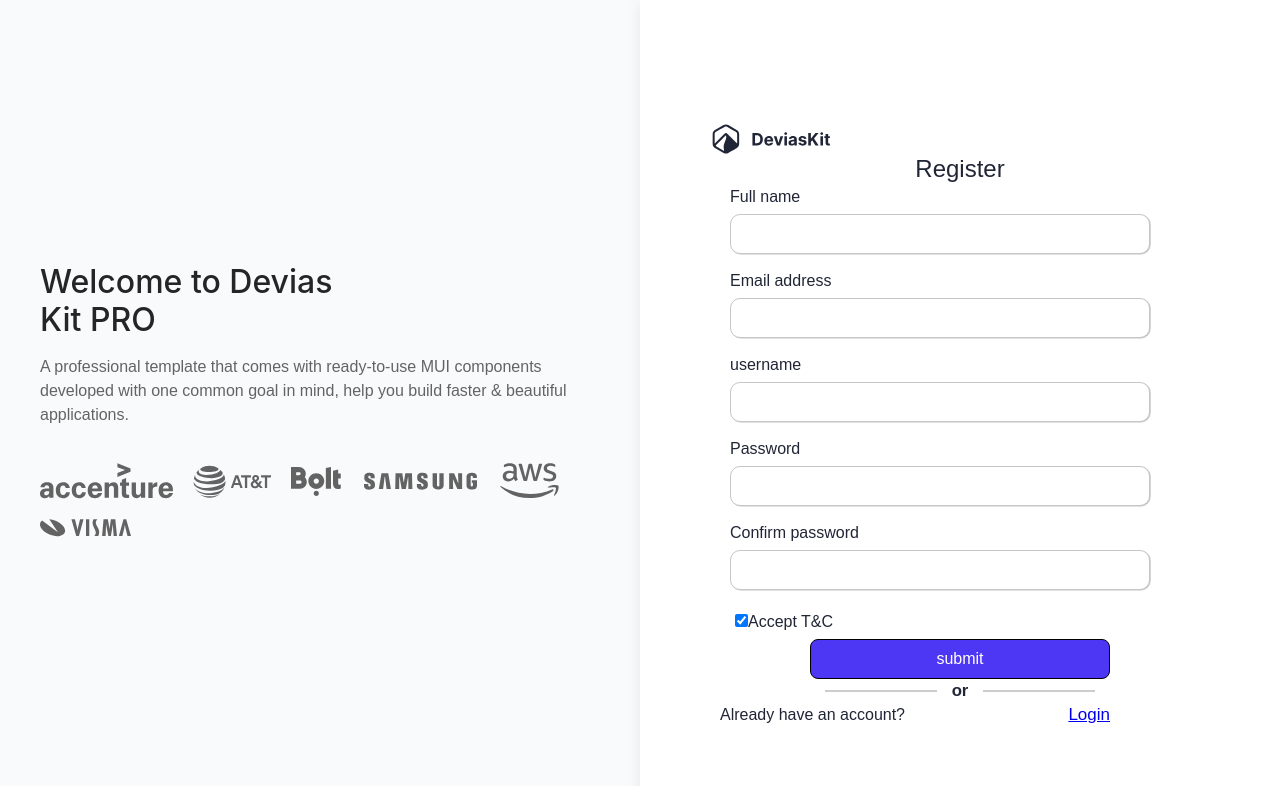
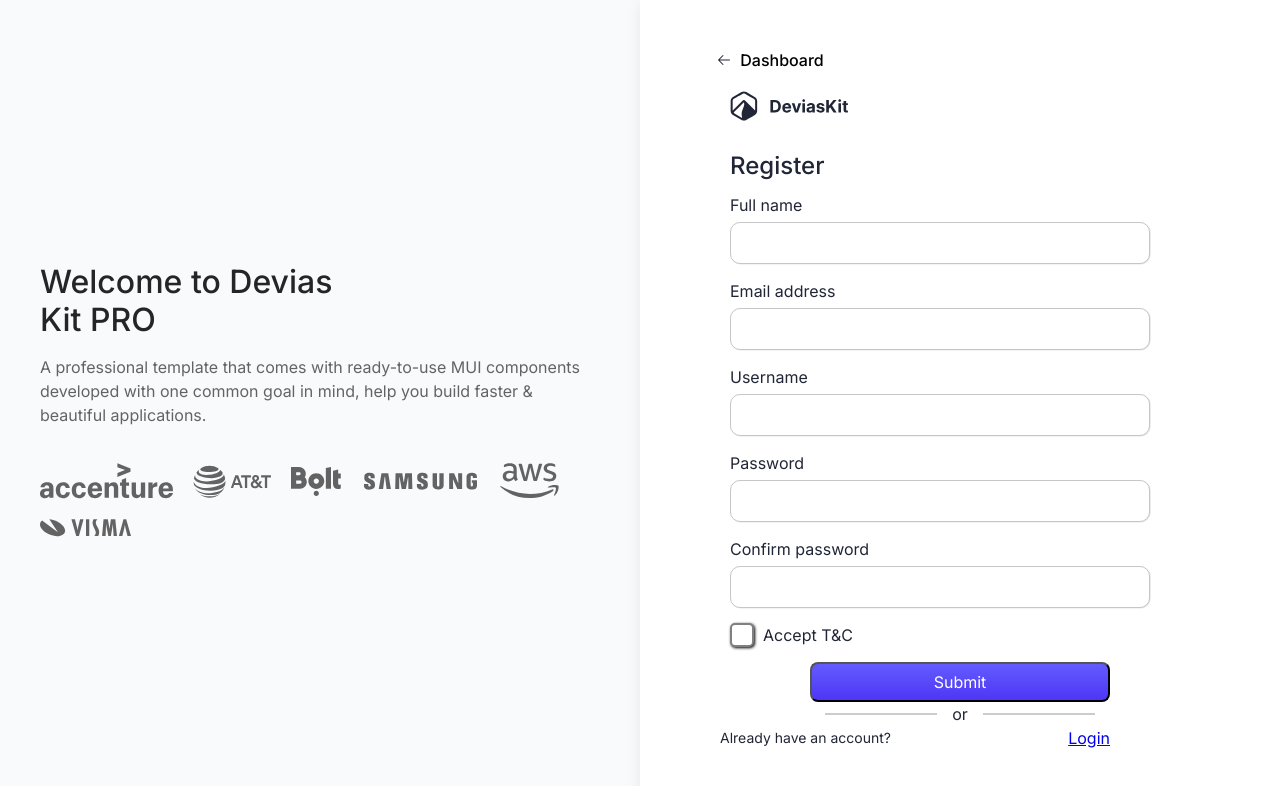
Before and after one commit to umavivekmodi/auth, a plain HTML site: page register.html in a window 1280 px wide. Drawn offline with Linux system fonts and the light colour scheme.

Commit message:
changes in register page
changes in register page

```diff
--- a/register.html
+++ b/register.html
@@ -5,6 +5,9 @@
     <meta name="viewport" content="width=device-width, initial-scale=1.0" />
     <title>User Registration</title>
     <link rel="stylesheet" href="style.css">
+    <link rel="preconnect" href="https://fonts.googleapis.com">
+<link rel="preconnect" href="https://fonts.gstatic.com" crossorigin>
+<link href="https://fonts.googleapis.com/css2?family=Inter:ital,opsz,wght@0,14..32,100..900;1,14..32,100..900&family=Lato:ital,wght@0,100;0,300;0,400;0,700;0,900;1,100;1,300;1,400;1,700;1,900&family=Montserrat:ital,wght@0,100..900;1,100..900&family=Roboto+Slab:wght@100..900&display=swap" rel="stylesheet">
   </head>
   <body>
     <div class="full_container">
@@ -19,7 +22,12 @@
       </div>
 
       <div class="outer_container">
+
         <div class="heading">
+          <div class="dash">
+            <svg xmlns="http://www.w3.org/2000/svg" width="1em" height="1em" fill="currentColor" viewBox="0 0 256 256" ><path d="M224,128a8,8,0,0,1-8,8H59.31l58.35,58.34a8,8,0,0,1-11.32,11.32l-72-72a8,8,0,0,1,0-11.32l72-72a8,8,0,0,1,11.32,11.32L59.31,120H216A8,8,0,0,1,224,128Z"></path></svg>
+            <a href="#">Dashboard</a>
+          </div>
             <div class="logo">
             <img src="./assits/logo--dark.svg"  alt="logo">
         </div>
@@ -27,36 +35,48 @@
           <h1>Register</h1>
           <form>
             <div class="inputs_container">
+              <div class="label">
               <label for="name">Full name</label><br />
               <input type="text" value="" id="name" /><br />
-
+              </div>
+              <div class="label">
               <label for="email">Email address</label><br />
               <input type="email" value="" id="email" /><br />
-
-              <label for="u_name">username</label><br />
+            </div>
+            <div class="label">
+              <label for="u_name">Username</label><br />
               <input type="text" value="" id="u_name" /><br />
-
+            </div>
+            <div class="label">
               <label for="password">Password</label><br />
               <input type="password" value="" id="password" /><br />
-
+            </div>
+            <div class="label">
               <label for="rePassword">Confirm password</label><br />
               <input type="password" value="" id="rePassword" /><br />
-              <div class="check">
-                <input type="checkbox" id="check" value="AcceptT&C" checked />Accept
-                T&C<br />
+            </div>
+              <div class="tnc">
+                <input type="checkbox" id="check" value="AcceptT&C" checked />
+                &nbsp;&nbsp;
+                <label for="check">Accept T&C</label>
 
               </div>
+
               <div class="button">
-                <button>submit</button>
+                <button>Submit</button>
               </div>
+
               <div class="line_text">
-              <h6>or</h6>
+              <p>or</p>
+              </div>
+
+            <div class="link_container">
+                <p>Already have an account?</p>
+                <a href="#">Login</a>
+
             </div>
-              <div class="link_container">
-                <h5>Already have an account?</h5>
-                <a href="#">Login</a>
-                </div>
               </div>
+
             </div>
         </div>
         </form>
--- a/style.css
+++ b/style.css
@@ -5,13 +5,14 @@
   padding: 0;
   margin: 0;
   box-sizing: border-box;
-  font-family: Arial, Helvetica, sans-serif;
+  font-family: "Inter", serif;
 }
 
 body {
   background-color: #dfdbdbd9;
   /* width: 100vw; */
   height: 100vh;
+  font-family: "Inter", serif;;
 }
 .full_container{
    display: flex;
@@ -104,21 +105,7 @@ body {
   } */
 
 
-  .logo img{
-    display: block;
-    color: rgba(85, 26, 139);
-    cursor: pointer;
-    font-family: Inter, -apple-system, BlinkMacSystemFont, "Segoe UI", Helvetica, Arial, sans-serif, "Apple Color Emoji", "Segoe UI Emoji";
-    font-size: 0px;
-    font-weight: 400;
-    position: relative;
-    margin-top: 50px;
-    height: 32px;
-    width: 122px;
-    line-height: 0;
-    margin-left: -250px;
 
-  }
 
   /* .full_container {
     display: flex;
@@ -172,37 +159,100 @@ body {
   .outer_container{
     box-shadow : 0px 3px 14px 0px rgba(0, 0, 0, 0.08);
   }
+
+  .dash{
+    display: inline-flex;
+    margin-left: -380px;
+    font-weight: 500;
+    gap: 8px;
+    color: #212636;
+    align-items: center;
+
+  }
+  .dash a{
+    color: black;
+    font-weight: 500;
+    text-decoration: none;
+  }
+
+  .dash:hover{
+    text-decoration: underline;
+  }
+
+  .logo img{
+    display: block;
+    color: rgba(85, 26, 139);
+    cursor: pointer;
+    font-family: "Inter", serif;
+    font-size: 0px;
+    font-weight: 400;
+    position: relative;
+    margin-top: 20px;
+    height: 32px;
+    width: 122px;
+    line-height: 0;
+    margin-left: -232px;
+    margin-bottom: 20px;
+
+  }
+
+  .tnc{
+    display: flex;
+    align-items: center;
+    margin-bottom: 15px;
+    margin-left: -80px;
+  }
   .outer_container h1{
   display: block;
   margin-bottom: 100px ;
- text-align: center;
+  /* text-align: center; */
   font-size: 24px;
   font-weight: 500;
   line-height: 28.8px;
-margin-top: px;
   text-size-adjust: 100%;
   /* background-color: green; */
+  margin-left: -90px;
+  padding: 10px;
   }
-  /* .left_container{
-    align-content: center;
-    margin-left: 10px;
+
+   label {
+    font-size: 16px;
+    font-weight: 0;
+
+
   }
-  .left_container h1{
-    color: black;
-    font-weight: normal;
-    font-size: 25px;
+
+
+
+
+   /* .inputs_container:focus-within{
+    color: #635bff;
+   } */
+
+  .label:focus-within label{
+    color: #635bff;
   }
-  .left_container > p{
-    color: #717171;
-    font-size: 15px;
-    padding: 5px;
-    line-height: 1.3;
-  } */
+  .label:focus-within input{
+    border-color: #635bff !important;
+    /* outline: none; */
+   /* color: red; */
+  }
+  .label label{
+    margin-left:-80px
+  }
 
   .inputs_container{
     margin-top: -130px;
+    /* display: inline-flex;
+    flex-direction: column;
+    vertical-align: top;
+    margin: 0;
+    padding: 0; */
+
+
   }
-  .inputs_container > input {
+  .inputs_container > .label > input {
+   font-family: "Inter", serif;  ;
    align-items: center;
    align-self: stretch;
    padding: 10px;
@@ -214,58 +264,92 @@ text-size-adjust: 100%;
    outline: none;
    font-size: 16px;
    margin-bottom: 15px;
-   box-shadow: 0.75px 0.50px 0px 0px rgb(199, 198, 198);
+   box-shadow: 0.75px 0.50px 0px 0px rgb(228, 231, 234);
+   /* background-color: blue; */
 
 
   }
 
-  input:focus-within{
-    border: 2px solid #635bff;
+
+
+  .check{
+    display: flex;
+    justify-content: flex-end;
+    align-items:center;
+    flex-direction: row-reverse;
+
 
 
   }
-  label {
-    margin-left: -80px;
-    font-size: 16px;
-    font-weight: 0;
+  .check label{
+    cursor: pointer;
+    /* background-color: pink; */
+
+    font-size: 0.875rem;
+  }
+  /* input[type="checkbox"]{
+    width: 18px;
+    height: 18px;
+    border: 2px solid gray;
+    border-radius: 8px;
+    background-color: white;
+    box-shadow: 2px 2px 5px rgba(214, 208, 208, 0.2);
+    display: inline-block;
+    position: relative;
+    cursor: pointer;
+    transition: 0.3s;
+
+
+  } */
+  input[type="checkbox"] {
+    appearance: none; /* Removes default styles */
+    width: 24px;
+    height: 24px;
+    border: 2px solid gray;
+    border-radius: 5px; /* Rounded corners */
+    background-color: white;
+    cursor: pointer;
+    box-shadow: 1px 1px 3px rgba(0, 0, 0, 1); /* Adds shadow */
+    transition: box-shadow 0.3s ease-in-out;
 
   }
 
-  label:focus{
-    color: #635bff;
+  .check input{
+
+    display: inline;
+    font-size: 14px;
+    /* position: absolute; */
+   width: 24px;
+   font-stretch: 100%;
+   font-weight: 500;
+   text-size-adjust: 100% ;
+   line-height: 0.1;
+
   }
-  .check{
-    cursor: pointer;
-    padding: 5px;
-    font-size: 13.3333px;
-    width: 40;
-    height: 40;
-    z-index: 1;
-    margin-left: -80px;
-    font-size: 16px;
-    font-weight: 0;
 
 
-  }
   .button{
     text-align: center;
 
   }
   button{
-    font-size: 15px;
+    font-family: "Inter", serif;
+
     padding: 8px 16px;
-    border: 1px solid black;
+    /* border: 1px solid black; */
+    outline: none;
     border-radius: 8px;
     width: 300px;
     height: 40px;
-    background-color: rgb(78, 54, 245);
+    background-color: rgb(89,73,250);
     background-color: linear-gradient(rgb(99, 91, 255) 0%, rgb(78, 54, 245) 100%);
-    /* background-image: linear-gradient(rgb(99, 91, 255) 0%, rgb(78, 54, 245) 100%); */
-    /* box-shadow :rgba(0, 0, 0, 0.08) 0px 1px 2px 0px, rgb(78, 54, 245) 0px 0px 0px 1px inset, rgba(255, 255, 255, 0.16) 0px 2px 0px 0px inset; */
+    background-image: linear-gradient(rgb(99, 91, 255) 0%, rgb(78, 54, 245) 100%);
+    /* box-shadow :rgba(0, 0, 0, 0.08) 0px 1px 2px 0px,  rgb(78, 54, 245) 0px 0px 0px 1px inset, rgba(255, 255, 255, 0.16) 0px 2px 0px 0px inset; */
     box-sizing :border-box;
     font-size: 16px;
     color: #fff;
-
+    overflow: hidden;
+    box-shadow: none;
     transition: background0.2s ease-in-out;
 
   }
@@ -273,16 +357,20 @@ text-size-adjust: 100%;
   button:hover{
     /* background-color: rgb(28, 27, 27); */
     color: #fff;
+    outline:none;
     cursor: pointer;
-    background: linear-gradient(rgb(99, 91, 255) 0%, rgb(78, 54, 245) 40%);
+    background: linear-gradient(rgb(99, 91, 255) 10%, rgb(78, 54, 245) 90%);
     -webkit-text-stroke: 0.10px #fff; /* Creates the text stroke */
-
+    /* box-shadow: rgba(0, 0, 0, 0.08) 0px 1px 2px 0px, rgb(78, 54, 245) 0px 0px 0px 1px inset, rgba(255, 255, 255, 0.16) 0px 2px 0px 0px inset; */
+    box-shadow: none;
   }
   .line_text{
     display: flex;
     align-items: center;
     text-align: center;
-    font-size: 25px;
+    font-size: 1rem;
+    font-family: "Inter", serif;
+    font-weight: 400;
 
   }
   .line_text::before,
@@ -292,12 +380,7 @@ text-size-adjust: 100%;
     border-bottom: 2px solid #ccc;
     margin: 0 15px;
     }
-  /* h6{
-    text-align: center;
-    font-size: 1rem;
-    font-weight: normal;
-    margin: 10px;
-  } */
+
   .link_container{
     display: flex;
     justify-content: space-between;
@@ -306,13 +389,15 @@ text-size-adjust: 100%;
     font-weight: 0;
   }
 
-  .link_container h5{
+  .link_container p{
     font-weight: normal;
-    font-size: 1rem;
+    font-size: 0.875rem;
     font-weight: 400;
+    font-family:"Inter", serif;
+    /* background-color: green;  */
   }
 
   .link_container a{
     font-weight: normal;
-    font-size: 17px;
+    font-size: 1rem;
   }
```
Also changed, not shown: test.html (added, +25 -0 lines). Lines whose indentation alone changed are shown as unchanged.
